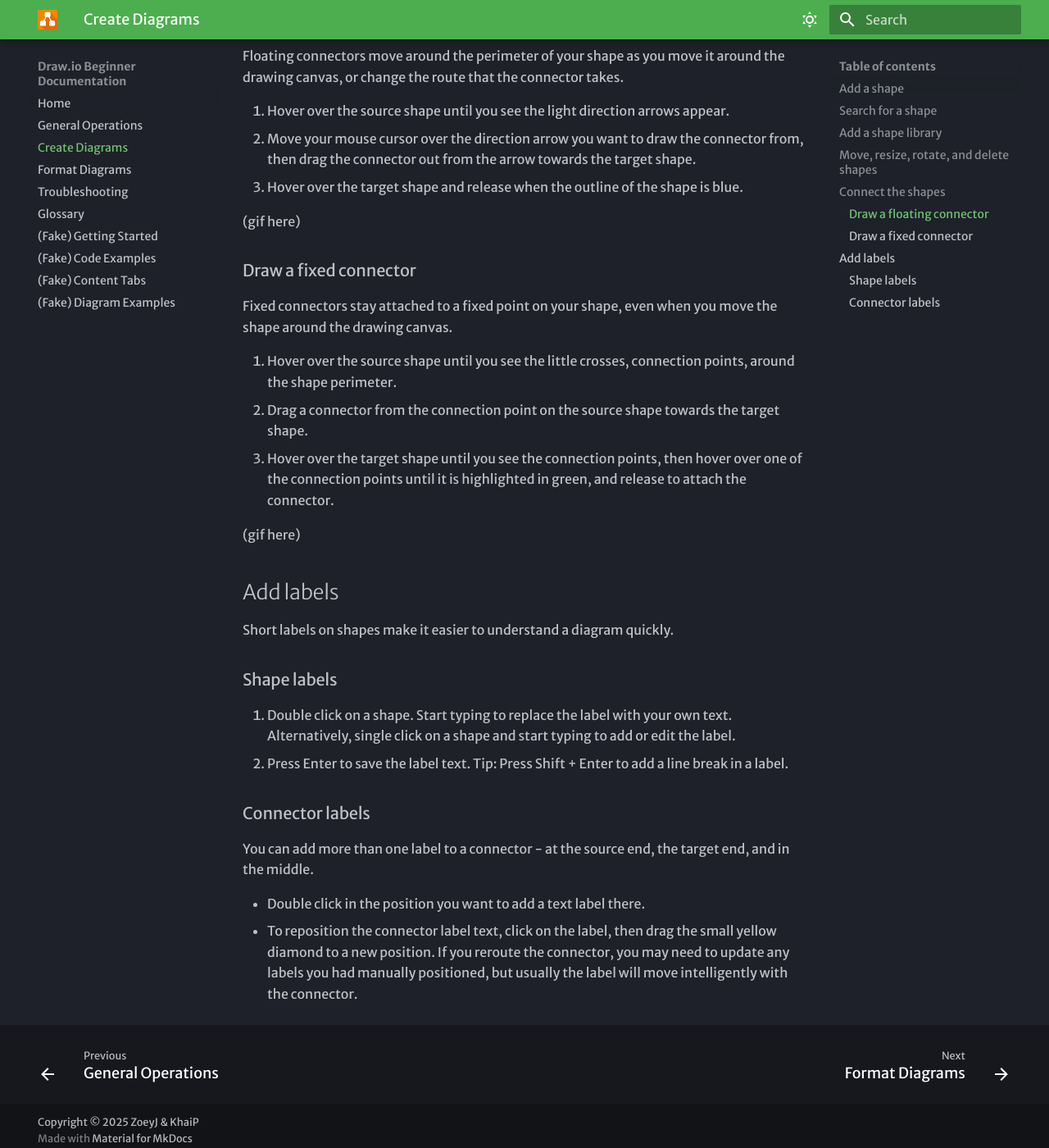
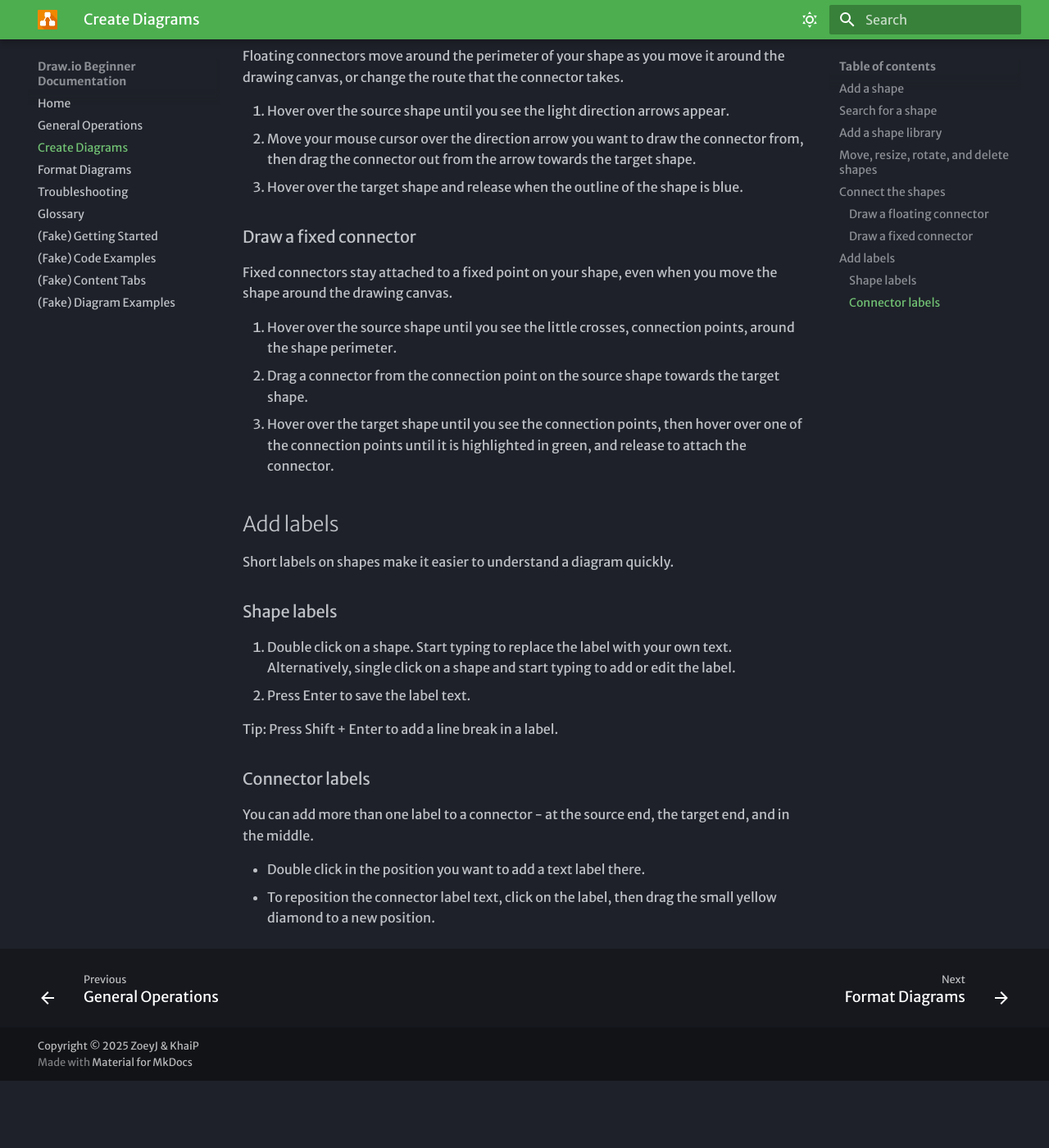
Before and after one commit to zoeyj3/2216_documentation, an MkDocs documentation site: the page built from docs/create-diagrams.md, in a window 1280 px wide and 1400 px high, scrolled down 1434 px. Shown: the whole window at 82% size. Built offline with MkDocs 1.6.1 and Material for MkDocs 9.7.7, drawn with Linux system fonts in a browser that asks for light colours; some web fonts are replaced; after the commit the page ends 2752 px from its top, so only the background shows below that; some of the changed text lies outside the part shown.

Commit message:
Finish outline for create and format diagrams

```diff
--- a/docs/create-diagrams.md
+++ b/docs/create-diagrams.md
@@ -54,8 +54,6 @@ Floating connectors move around the perimeter of your shape as you move it aroun
 2. Move your mouse cursor over the direction arrow you want to draw the connector from, then drag the connector out from the arrow towards the target shape.
 3. Hover over the target shape and release when the outline of the shape is blue.
 
-(gif here)
-
 ### Draw a fixed connector
 
 Fixed connectors stay attached to a fixed point on your shape, even when you move the shape around the drawing canvas.
@@ -63,8 +61,6 @@ Fixed connectors stay attached to a fixed point on your shape, even when you mov
 1. Hover over the source shape until you see the little crosses, connection points, around the shape perimeter.
 2. Drag a connector from the connection point on the source shape towards the target shape.
 3. Hover over the target shape until you see the connection points, then hover over one of the connection points until it is highlighted in green, and release to attach the connector.
-
-(gif here)
 
 ## Add labels
 
@@ -74,6 +70,7 @@ Short labels on shapes make it easier to understand a diagram quickly.
 
 1. Double click on a shape. Start typing to replace the label with your own text. Alternatively, single click on a shape and start typing to add or edit the label.
 2. Press Enter to save the label text.
+
 Tip: Press Shift + Enter to add a line break in a label.
 
 ### Connector labels
@@ -82,4 +79,3 @@ You can add more than one label to a connector - at the source end, the target e
 
 - Double click in the position you want to add a text label there.
 - To reposition the connector label text, click on the label, then drag the small yellow diamond to a new position.
-If you reroute the connector, you may need to update any labels you had manually positioned, but usually the label will move intelligently with the connector.
```
Also changed, not shown: other parts of docs/create-diagrams.md (+1 -1 lines).
